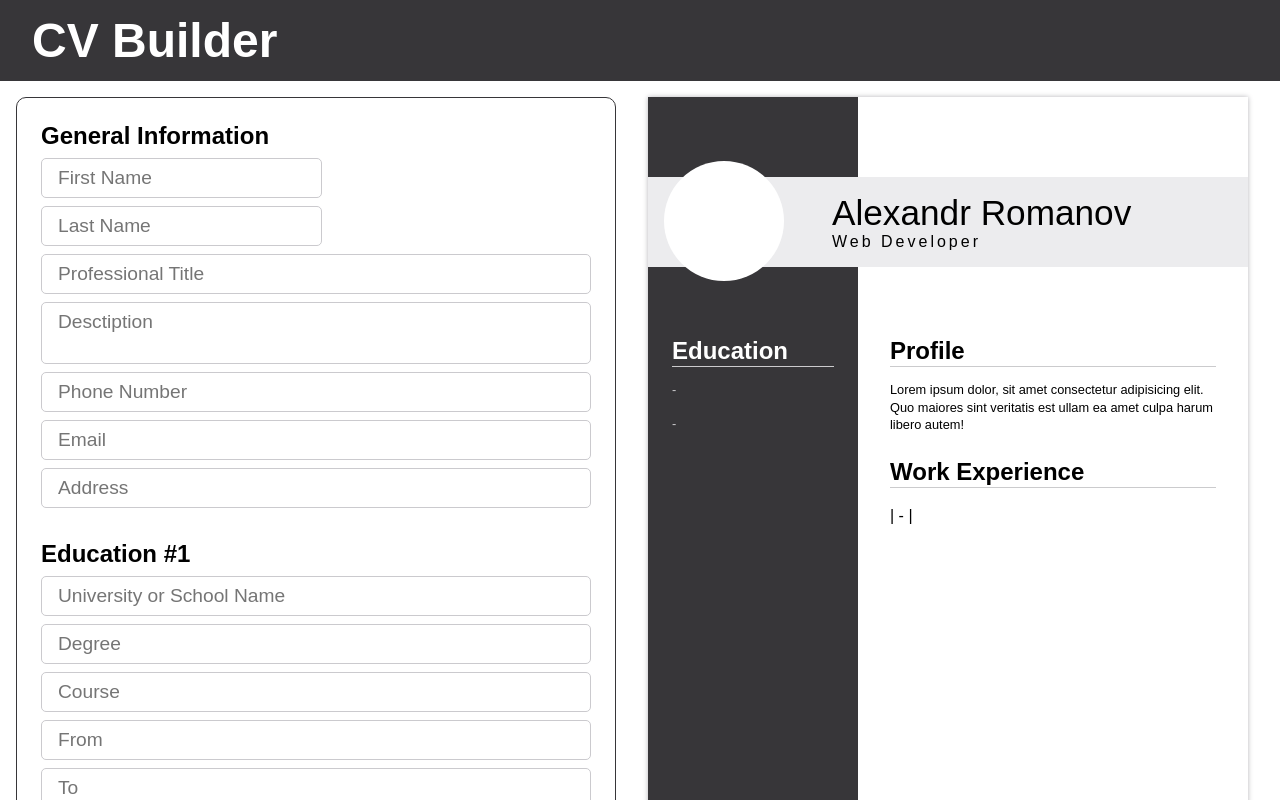
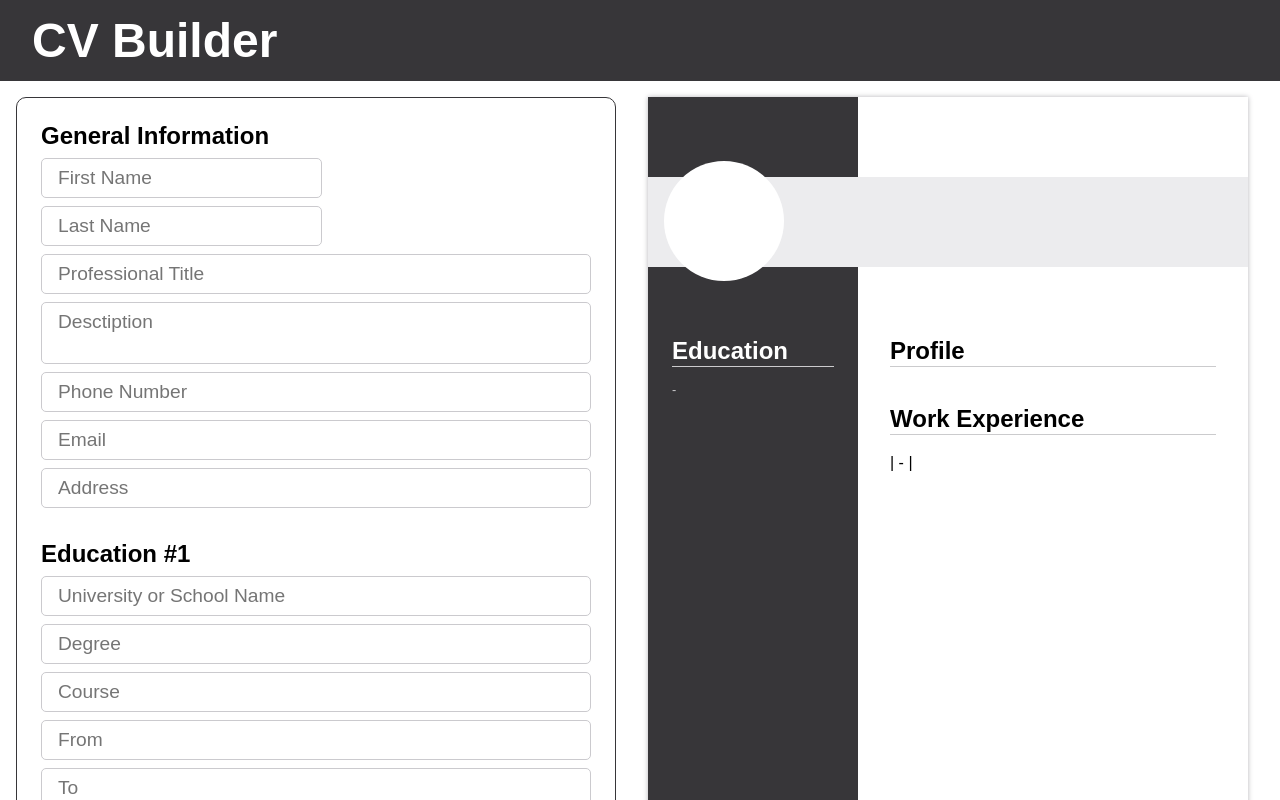
Before and after one commit to romaleks/CV-Application, a React (Create React App) app: page / in a window 1280 px wide. Shown: the top 800 px of the page. Built offline with nearby package versions, Linux system fonts and the light colour scheme.

Commit message:
Refactor state object for more flexibility

```diff
--- a/src/components/CvBuilder/CvBuilder.js
+++ b/src/components/CvBuilder/CvBuilder.js
@@ -1,49 +1,25 @@
 import React, { Component } from 'react'
-import uniqid from 'uniqid'
 import GeneralInfo from './GeneralInfo'
 import Education from './Education'
 import Practice from './Practice'
 
 export class CvBuilder extends Component {
-  constructor() {
-    super()
+  render() {
+    const { educationItems, practiceItems, addItem, deleteItem } = this.props
 
-    this.state = {
-      educationItems: [uniqid()],
-      practiceItems: [uniqid()],
-    }
-
-    this.addItem = this.addItem.bind(this)
-    this.deleteItem = this.deleteItem.bind(this)
-  }
-
-  addItem(section) {
-    this.setState({
-      [section]: [...this.state[section], uniqid()],
-    })
-  }
-
-  deleteItem(section, id) {
-    const newArray = this.state[section].filter(item => item !== id)
-    this.setState({
-      [section]: newArray,
-    })
-  }
-
-  render() {
     return (
       <div className='cv-builder'>
         <GeneralInfo />
         <Education
-          items={this.state.educationItems}
-          addItem={this.addItem}
-          deleteItem={this.deleteItem}
+          items={educationItems}
+          addItem={addItem}
+          deleteItem={deleteItem}
           section='educationItems'
         />
         <Practice
-          items={this.state.practiceItems}
-          addItem={this.addItem}
-          deleteItem={this.deleteItem}
+          items={practiceItems}
+          addItem={addItem}
+          deleteItem={deleteItem}
           section='practiceItems'
         />
       </div>
--- a/src/components/CvBuilder/Education.js
+++ b/src/components/CvBuilder/Education.js
@@ -8,11 +8,11 @@ export class Education extends Component {
 
     return this.props.items.length ? (
       <div className='section'>
-        {items.map((id, index) => {
+        {items.map((item, index) => {
           const isLast = index === this.props.items.length - 1
 
           return (
-            <div className='item' key={id}>
+            <div className='item' key={item.id}>
               <h2 className='title'>Education #{index + 1}</h2>
               <Input title='University or School Name' />
               <Input title='Degree' />
@@ -21,7 +21,12 @@ export class Education extends Component {
               <Input title='To' />
               <div className='buttons'>
                 {isLast ? <Button title='Add' onClick={addItem} section={section} /> : ''}
-                <Button title='Delete' onClick={deleteItem} section={section} id={id} />
+                <Button
+                  title='Delete'
+                  onClick={deleteItem}
+                  section={section}
+                  id={item.id}
+                />
               </div>
             </div>
           )
--- a/src/components/CvBuilder/Practice.js
+++ b/src/components/CvBuilder/Practice.js
@@ -9,11 +9,11 @@ export class Practice extends Component {
 
     return this.props.items.length ? (
       <div className='section'>
-        {items.map((id, index) => {
+        {items.map((item, index) => {
           const isLast = index === this.props.items.length - 1
 
           return (
-            <div className='item' key={id}>
+            <div className='item' key={item.id}>
               <h2 className='title'>Work Experience #{index + 1}</h2>
               <Input title='Job Title' />
               <Input title='Company Name' />
@@ -23,7 +23,12 @@ export class Practice extends Component {
               <TextArea title='Description' />
               <div className='buttons'>
                 {isLast ? <Button title='Add' onClick={addItem} section={section} /> : ''}
-                <Button title='Delete' onClick={deleteItem} section={section} id={id} />
+                <Button
+                  title='Delete'
+                  onClick={deleteItem}
+                  section={section}
+                  id={item.id}
+                />
               </div>
             </div>
           )
--- a/src/components/CvPreview/CvPreview.js
+++ b/src/components/CvPreview/CvPreview.js
@@ -5,11 +5,13 @@ import Header from './Header'
 
 export class CvPreview extends Component {
   render() {
+    const { educationItems, practiceItems } = this.props
+
     return (
       <div className='cv-preview'>
         <Header />
-        <SideBar />
-        <Main />
+        <SideBar items={educationItems} />
+        <Main items={practiceItems} />
       </div>
     )
   }
--- a/src/components/CvPreview/Header.js
+++ b/src/components/CvPreview/Header.js
@@ -8,9 +8,9 @@ export class Header extends Component {
         <div className='names'>
           <div className='name'>
             {this.props.firstName}
-            {this.props.LastName}Alexandr Romanov
+            {this.props.LastName}
           </div>
-          <div className='prof-title'>Web Developer</div>
+          <div className='prof-title'></div>
         </div>
       </div>
     )
--- a/src/components/CvPreview/Main.js
+++ b/src/components/CvPreview/Main.js
@@ -3,19 +3,20 @@ import PracticeItem from './PracticeItem'
 
 export class main extends Component {
   render() {
+    const { items } = this.props
+
     return (
       <div className='cv-main'>
         <div className='section'>
           <h2 className='title'>Profile</h2>
-          <div className='description'>
-            Lorem ipsum dolor, sit amet consectetur adipisicing elit. Quo maiores sint
-            veritatis est ullam ea amet culpa harum libero autem!
-          </div>
+          <div className='description'></div>
         </div>
         <div className='section'>
           <h2 className='title'>Work Experience</h2>
           <div className='items'>
-            <PracticeItem />
+            {items.map(item => {
+              return <PracticeItem key={item.id} />
+            })}
           </div>
         </div>
       </div>
--- a/src/components/CvPreview/SideBar.js
+++ b/src/components/CvPreview/SideBar.js
@@ -3,13 +3,16 @@ import EducationItem from './EducationItem'
 
 export class SideBar extends Component {
   render() {
+    const { items } = this.props
+
     return (
       <div className='cv-sidebar'>
         <div className='section'>
           <h2 className='title'>Education</h2>
           <div className='items'>
-            <EducationItem />
-            <EducationItem />
+            {items.map(item => (
+              <EducationItem key={item.id} />
+            ))}
           </div>
         </div>
       </div>
--- a/src/components/Main.js
+++ b/src/components/Main.js
@@ -1,13 +1,89 @@
 import React, { Component } from 'react'
+import uniqid from 'uniqid'
 import CvBuilder from './CvBuilder/CvBuilder'
 import CvPreview from './CvPreview/CvPreview'
 
 class Main extends Component {
+  constructor() {
+    super()
+
+    this.state = {
+      educationItems: [
+        {
+          id: uniqid(),
+          UniversityName: '',
+          degree: '',
+          course: '',
+          from: '',
+          to: '',
+        },
+      ],
+      practiceItems: [
+        {
+          id: uniqid(),
+          title: '',
+          companyName: '',
+          city: '',
+          from: '',
+          to: '',
+          description: '',
+        },
+      ],
+    }
+
+    this.addItem = this.addItem.bind(this)
+    this.deleteItem = this.deleteItem.bind(this)
+  }
+
+  addItem(section) {
+    let newItem = {}
+
+    if (section === 'educationItems') {
+      newItem = {
+        id: uniqid(),
+        UniversityName: '',
+        degree: '',
+        course: '',
+        from: '',
+        to: '',
+      }
+    } else {
+      newItem = {
+        id: uniqid(),
+        title: '',
+        companyName: '',
+        city: '',
+        from: '',
+        to: '',
+        description: '',
+      }
+    }
+
+    this.setState({
+      [section]: [...this.state[section], newItem],
+    })
+  }
+
+  deleteItem(section, id) {
+    const newArray = this.state[section].filter(item => item.id !== id)
+    this.setState({
+      [section]: newArray,
+    })
+  }
+
   render() {
     return (
       <div className='main'>
-        <CvBuilder />
-        <CvPreview />
+        <CvBuilder
+          educationItems={this.state.educationItems}
+          practiceItems={this.state.practiceItems}
+          addItem={this.addItem}
+          deleteItem={this.deleteItem}
+        />
+        <CvPreview
+          educationItems={this.state.educationItems}
+          practiceItems={this.state.practiceItems}
+        />
       </div>
     )
   }
--- a/src/components/Utils/Button.js
+++ b/src/components/Utils/Button.js
@@ -2,9 +2,9 @@ import React, { Component } from 'react'
 
 export class Button extends Component {
   render() {
-    const { section, id } = this.props
+    const { section, id, onClick } = this.props
     return (
-      <div className='button' onClick={() => this.props.onClick(section, id)}>
+      <div className='button' onClick={() => onClick(section, id)}>
         {this.props.title}
       </div>
     )
--- a/src/styles/main.scss
+++ b/src/styles/main.scss
@@ -87,6 +87,7 @@ textarea {
     flex-direction: column;
     gap: 1.5rem;
     padding: 15rem 2rem 2rem;
+    width: 100%;
     .job {
       margin: 5px 0;
     }
```
